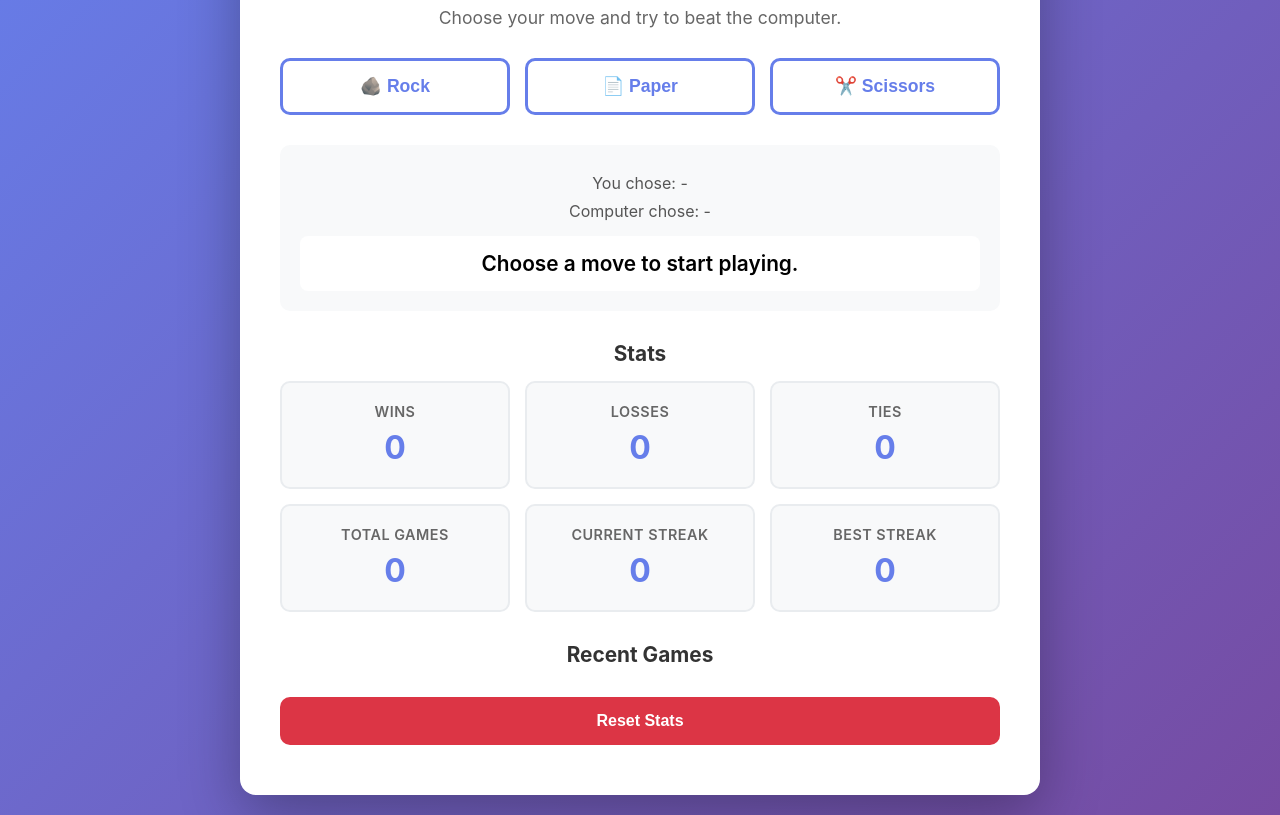
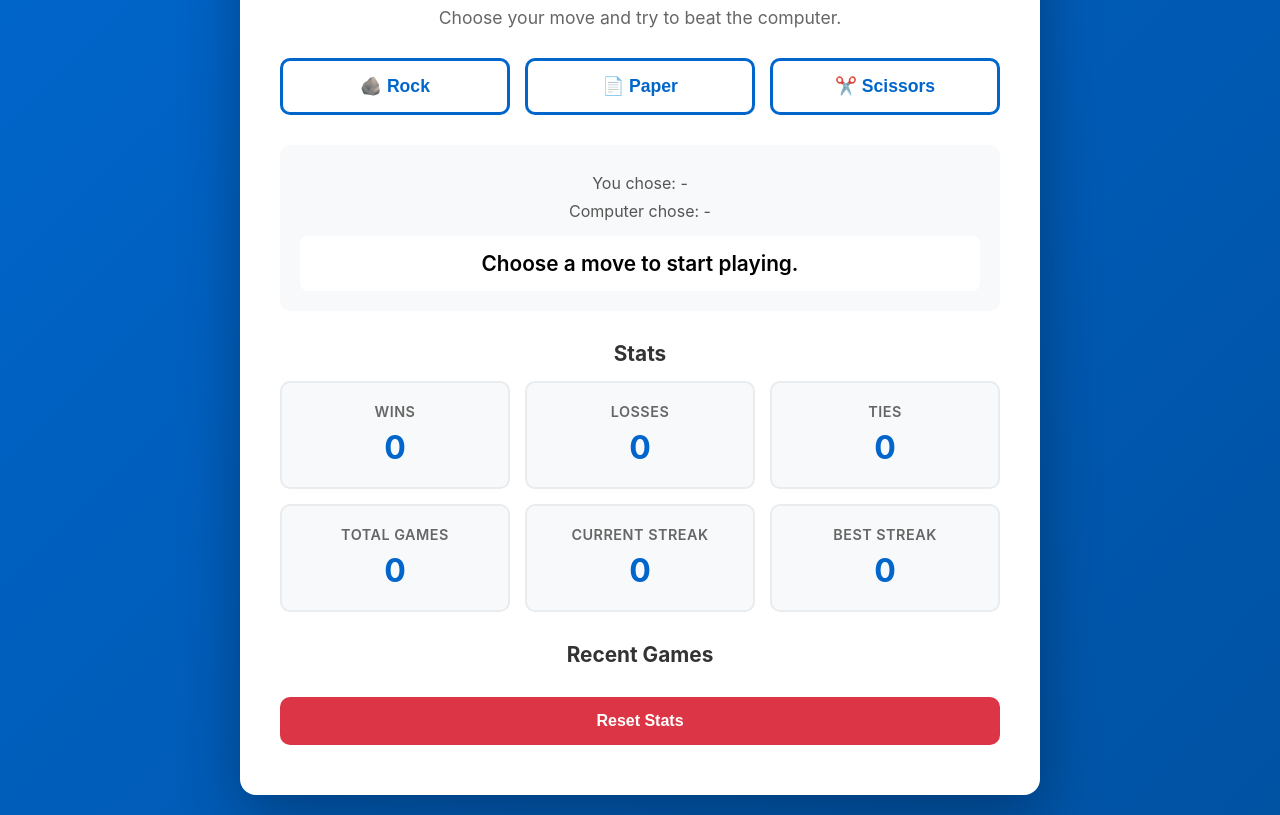
Before and after one commit to Alex2772v/Lab-10-Your-First-App-, a plain HTML site: page index.html in a window 1280 px wide. Shown: the part 132-947 px from the top of the page. Drawn offline with Linux system fonts and the light colour scheme.

Commit message:
Update styles.css - Change color theme from purple to blue

```diff
--- a/styles.css
+++ b/styles.css
@@ -6,7 +6,7 @@
 
 body {
   font-family: -apple-system, BlinkMacSystemFont, 'Segoe UI', Roboto, Oxygen, Ubuntu, Cantarell, sans-serif;
-  background: linear-gradient(135deg, #667eea 0%, #764ba2 100%);
+  background: linear-gradient(135deg, #0066cc 0%, #0052a3 100%);
   min-height: 100vh;
   display: flex;
   align-items: center;
@@ -61,23 +61,23 @@ h2 {
   padding: 15px 20px;
   font-size: 1.1rem;
   font-weight: 600;
-  border: 3px solid #667eea;
+  border: 3px solid #0066cc;
   background: white;
-  color: #667eea;
+  color: #0066cc;
   border-radius: 10px;
   cursor: pointer;
   transition: all 0.3s ease;
 }
 
 .choice-button:hover {
-  background: #667eea;
+  background: #0066cc;
   color: white;
   transform: translateY(-2px);
-  box-shadow: 0 10px 20px rgba(102, 126, 234, 0.2);
+  box-shadow: 0 10px 20px rgba(0, 102, 204, 0.2);
 }
 
 .choice-button:focus {
-  outline: 2px solid #764ba2;
+  outline: 2px solid #0052a3;
   outline-offset: 2px;
 }
 
@@ -153,7 +153,7 @@ h2 {
   display: block;
   font-size: 2rem;
   font-weight: 700;
-  color: #667eea;
+  color: #0066cc;
 }
 
 /* History Section */
```
